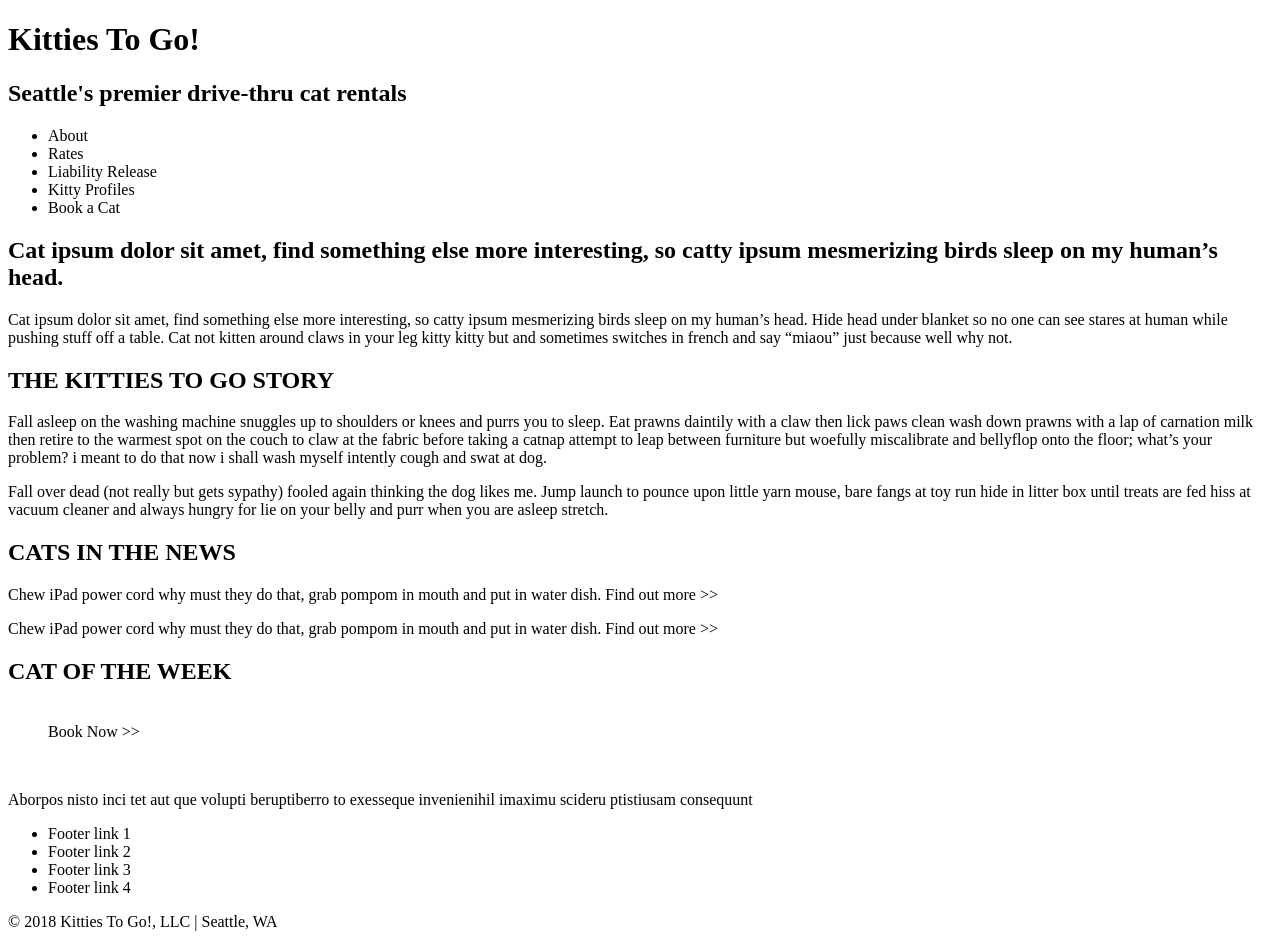
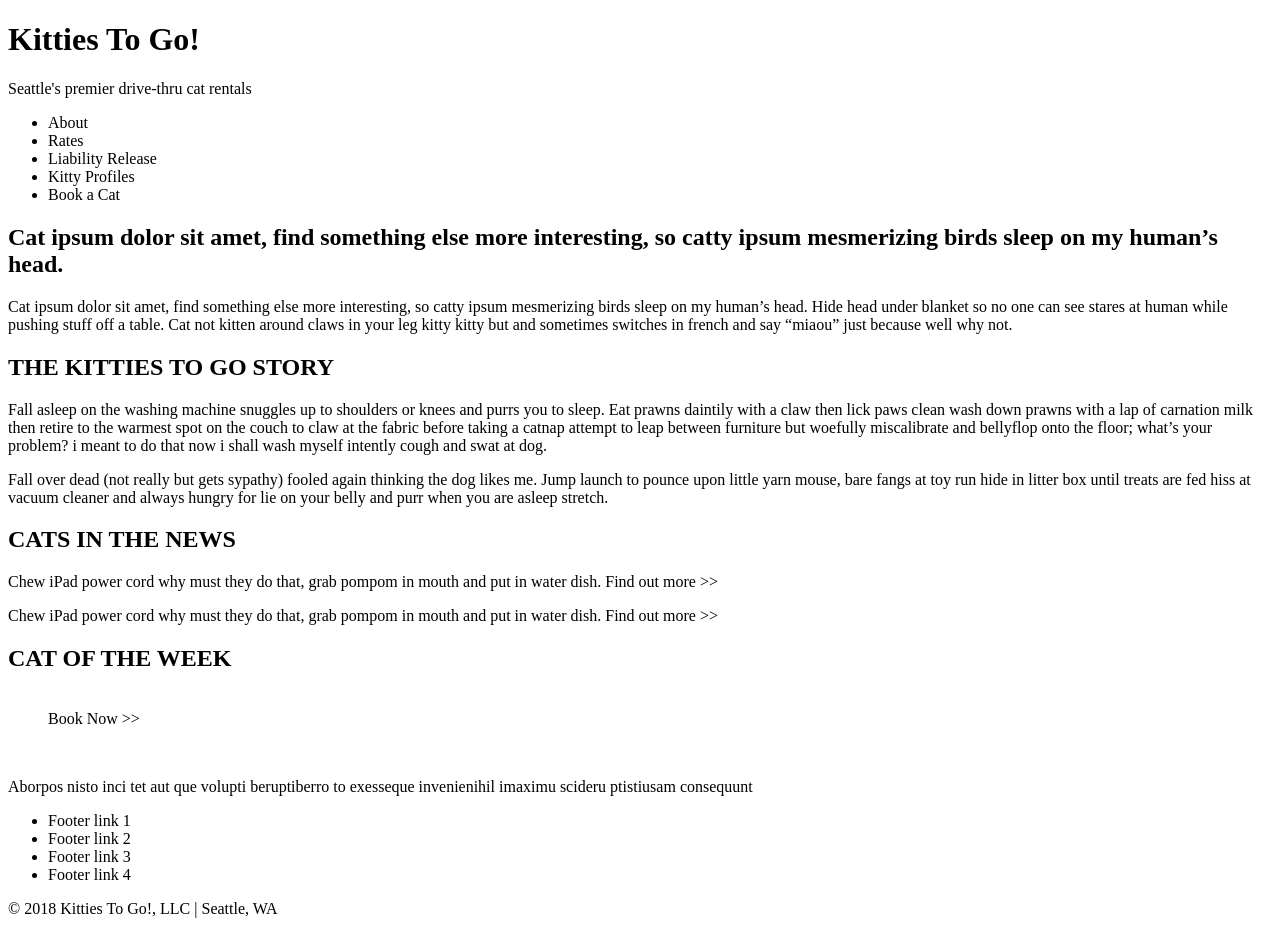
Before and after one commit to kcbelford/kitties-to-go, a plain HTML site: page index.html in a window 1280 px wide. Drawn offline with Linux system fonts and the light colour scheme.

Commit message:
added new css and adjusted header

```diff
--- a/index.html
+++ b/index.html
@@ -10,8 +10,8 @@
   <body>
     <header>
       <h1>Kitties To Go!</h1>
-      <h2>Seattle's premier drive-thru cat rentals</h2>
-      <nav>
+      <p>Seattle's premier drive-thru cat rentals</p>
+      <nav class="top-nav">
         <ul>
           <li>About</li>
           <li>Rates</li>
```
